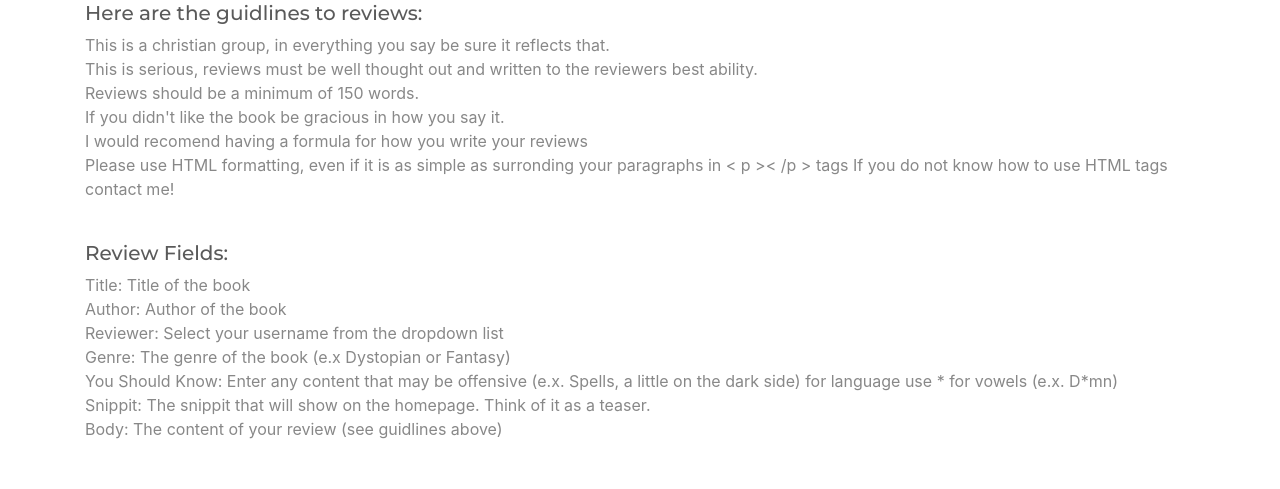
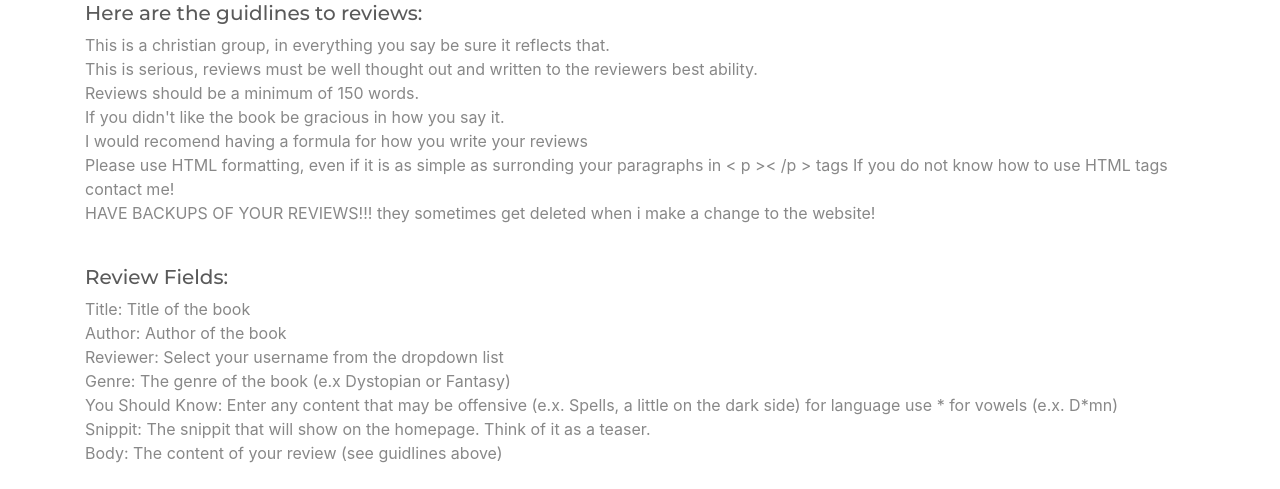
Before and after one commit to Agwebberley/best_of_books-live, a Django app: page /info in a window 1280 px wide. Shown: the part 207-696 px from the top of the page. Before the commit the page ends 646 px from the top, so only its background shows below. Run offline with Django 3.2, Linux system fonts and the light colour scheme; a user stored in the database is signed in; some libraries are stand-ins or nearby versions.

Commit message:
Update info.html

```diff
--- a/mainapp/templates/info.html
+++ b/mainapp/templates/info.html
@@ -16,6 +16,7 @@
 If you didn't like the book be gracious in how you say it.<br>
 I would recomend having a formula for how you write your reviews<br>
 Please use HTML formatting, even if it is as simple as surronding your paragraphs in < p >< /p > tags   If you do not know how to use HTML tags contact me!<br>
+HAVE BACKUPS OF YOUR REVIEWS!!!  they sometimes get deleted when i make a change to the website!<br>
 <br>
 <h5>Review Fields: </h5>
 Title: Title of the book <br>
```
